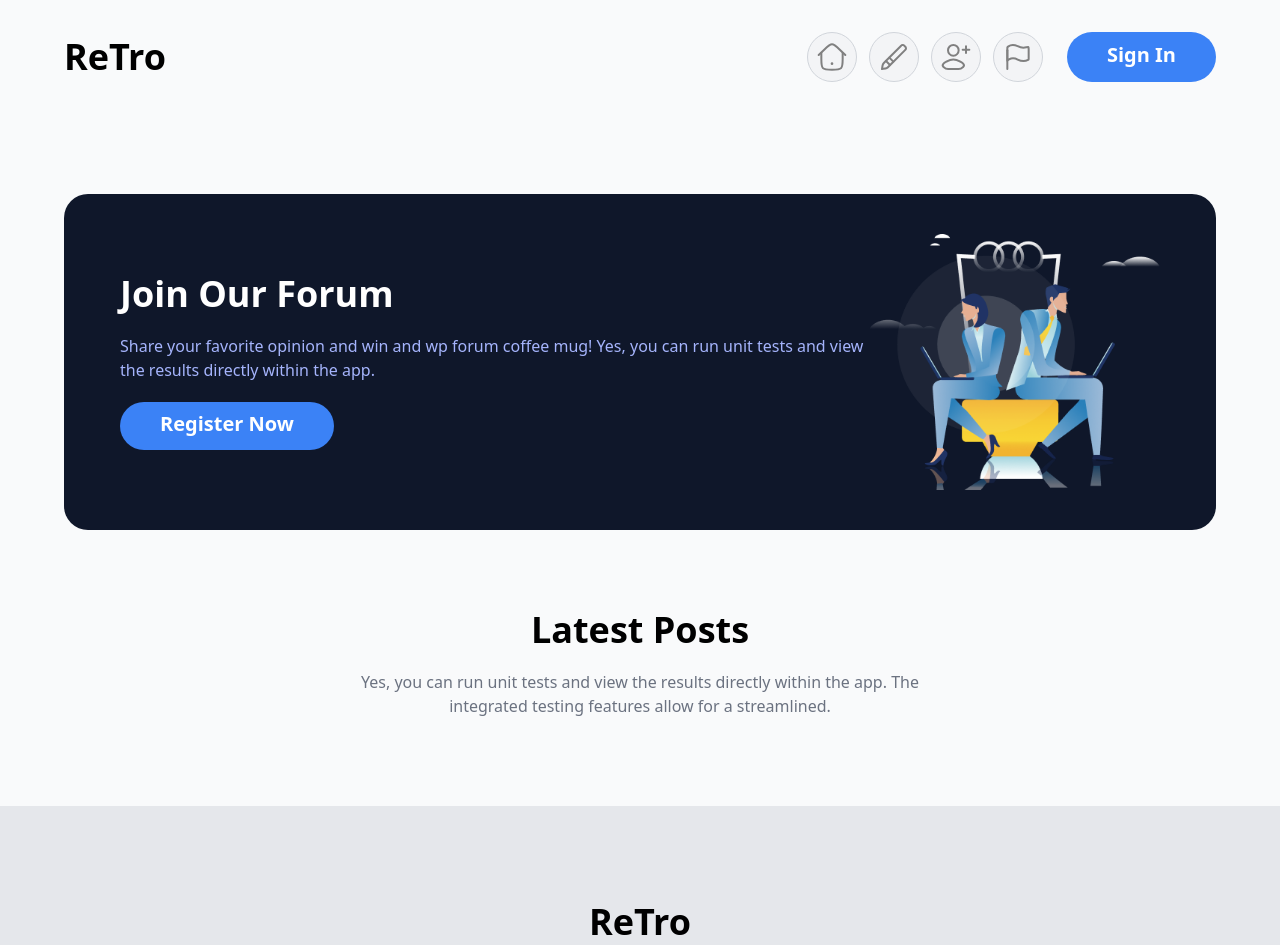
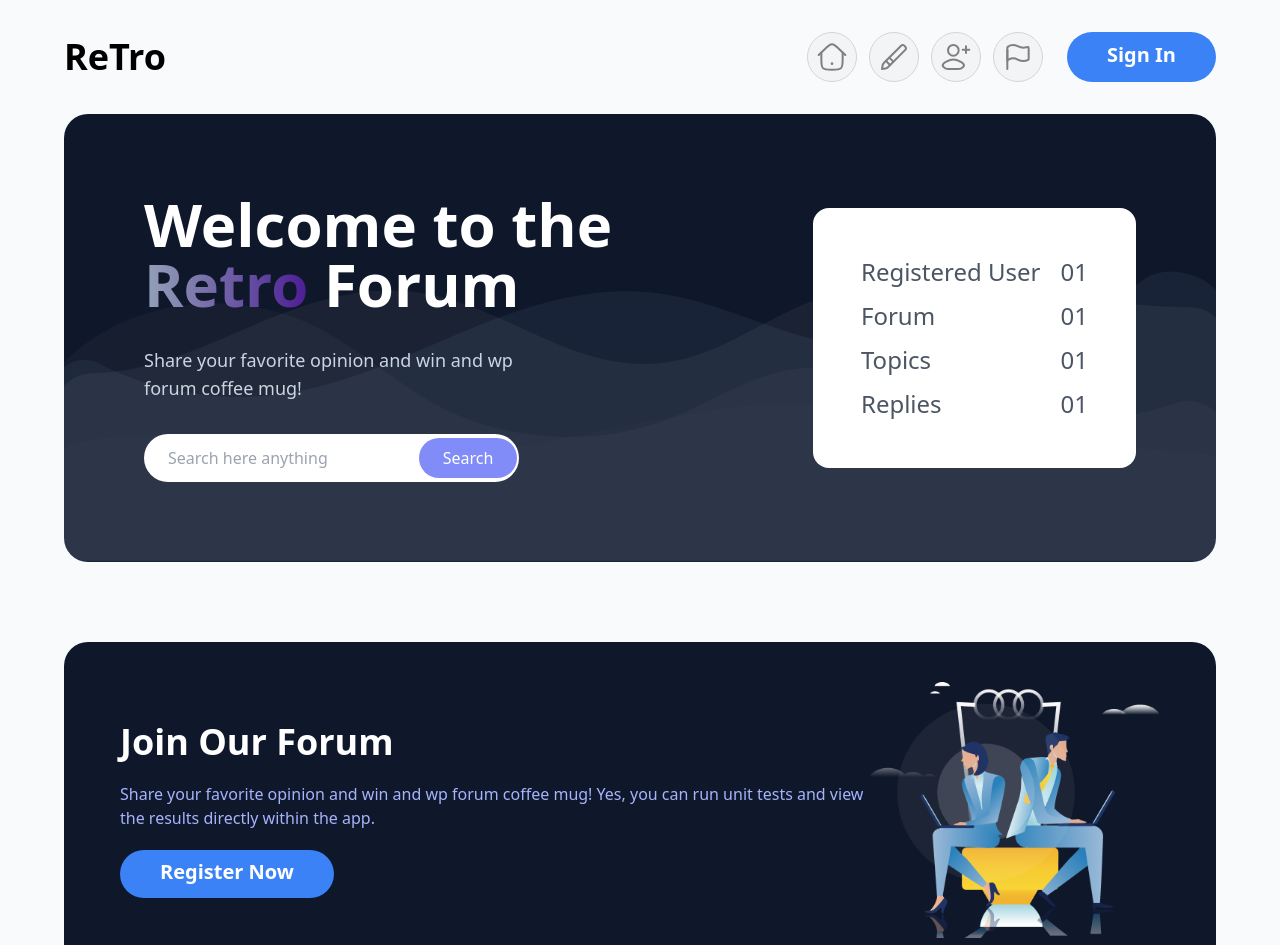
Before and after one commit to SIAM-TheLegend/retro-forum, a plain HTML site: page index.html in a window 1280 px wide. Shown: the top 945 px of the page. Drawn offline with nearby package versions, Linux system fonts and the light colour scheme; no server answers.

Commit message:
Banner section designed

```diff
--- a/index.html
+++ b/index.html
@@ -1,5 +1,5 @@
 <!DOCTYPE html>
-<html lang="en" class="bg-gray-50">
+<html lang="en" class="bg-gray-50 text-gray-500">
 <head>
   <meta charset="UTF-8">
   <meta name="viewport" content="width=device-width, initial-scale=1.0">
@@ -7,10 +7,10 @@
   <link href="https://cdn.jsdelivr.net/npm/daisyui@4.12.10/dist/full.min.css" rel="stylesheet" type="text/css" />
   <script src="https://cdn.tailwindcss.com"></script>
 </head>
-<body class="text-gray-500">
+<body>
 
-  <header>
-    <nav class="flex justify-between items-center max-w-6xl mx-auto py-8">
+  <header class="max-w-6xl mx-auto">
+    <nav class="flex justify-between items-center py-8">
       <h1 class="text-black font-bold text-4xl">ReTro</h1>
       <div class="flex gap-6">
         <div class="flex items-center gap-3">
@@ -22,6 +22,31 @@
         <button class="font-semibold text-xl text-white bg-blue-500 rounded-full pt-2 pb-3 px-10">Sign In</button>
       </div>
     </nav>
+
+    <!-- Banner -->
+    <section class="flex p-20 rounded-3xl justify-between items-center bg-[url('/images/bgbanner.png')] bg-slate-900 bg-blend-lighten bg-bottom bg-no-repeat text-slate-300">
+      <div>
+        <h1 class="text-6xl text-white font-extrabold">Welcome to the<br><span class="bg-gradient-to-r from-slate-400 text-transparent to-violet-900 bg-clip-text">Retro</span> Forum</h1>
+        <p class="text-lg my-8">Share your favorite opinion and win and wp<br>forum coffee mug!</p>
+        <input class="bg-white px-6 py-3 rounded-full w-4/5" id="search-box" type="text" placeholder="Search here anything">
+        <button class="bg-indigo-400 ml-[-104px] py-2 px-6 rounded-full text-white" id="search-btn">Search</button>
+      </div>
+
+      <div class="flex p-12 h-fit justify-between items-center gap-5 rounded-2xl text-2xl bg-white text-gray-600">
+        <div class="flex flex-col gap-3">
+          <p>Registered User</p>
+          <p>Forum</p>
+          <p>Topics</p>
+          <p>Replies</p>
+        </div>
+        <div class="flex flex-col gap-3">
+          <p>01</p>
+          <p>01</p>
+          <p>01</p>
+          <p>01</p>
+        </div>
+      </div>
+    </section>
   </header>
 
   <main class="max-w-6xl mx-auto">
```
